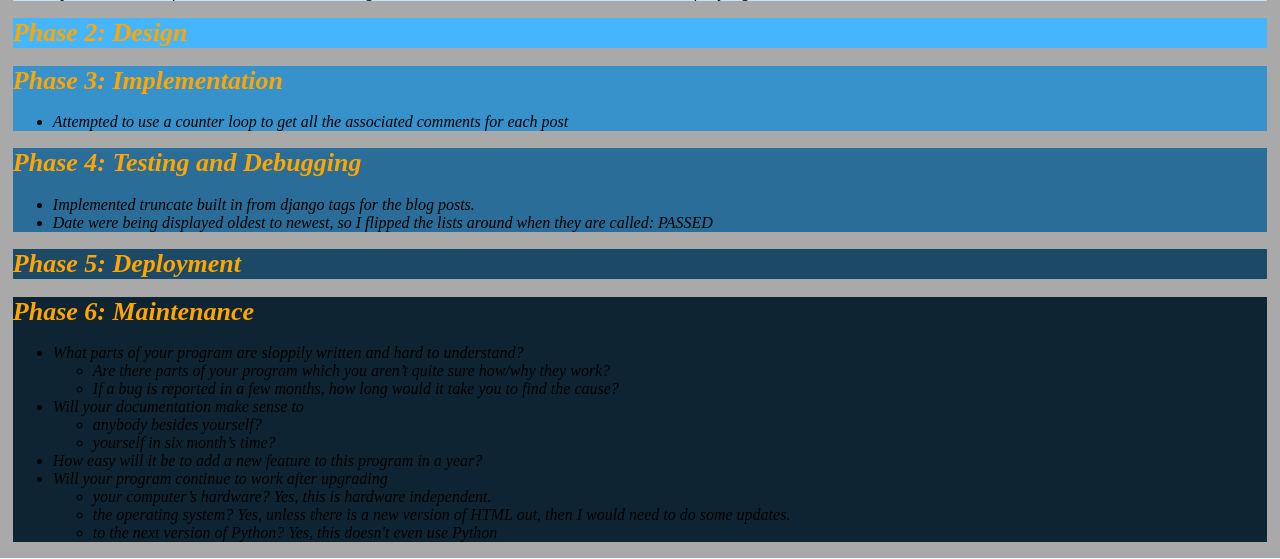
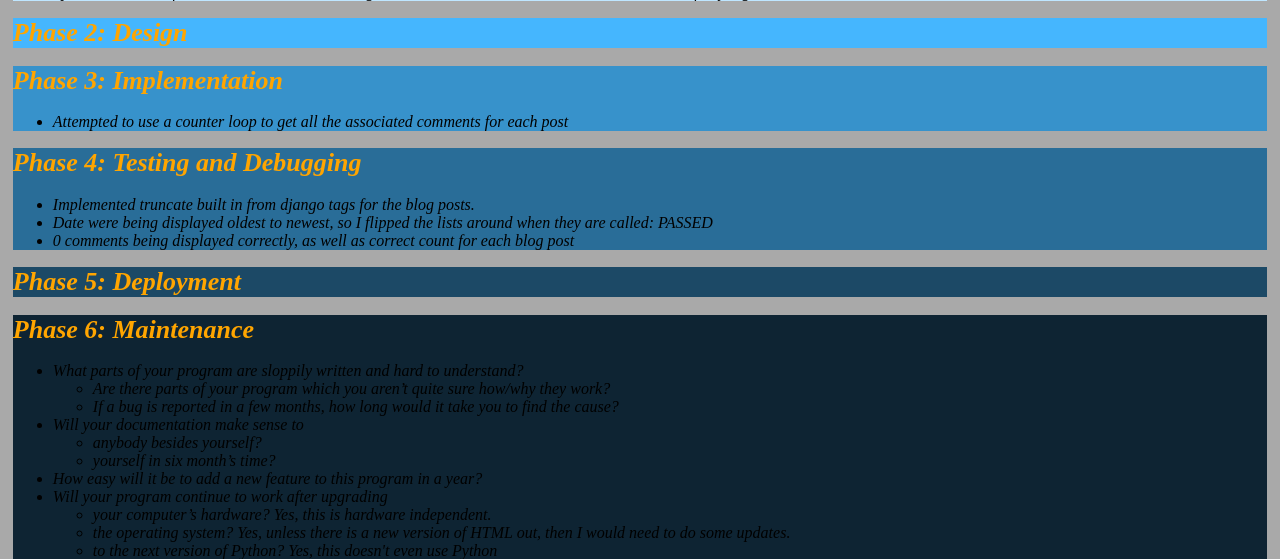
Before and after one commit to MaxEdwards20/djangoBlog, a Django app: page /plan in a window 1280 px wide. Shown: the part 603-1162 px from the top of the page. Run offline with Django 4.2, Linux system fonts and the light colour scheme.

```diff
--- a/blog/templates/blog/plan.html
+++ b/blog/templates/blog/plan.html
@@ -91,6 +91,7 @@
             <li>
                 Date were being displayed oldest to newest, so I flipped the lists around when they are called: PASSED
             </li>
+            <li> 0 comments being displayed correctly, as well as correct count for each blog post</li>
 
         </ul>
 
--- a/blog/urls.py
+++ b/blog/urls.py
@@ -11,5 +11,6 @@ urlpatterns = [
     path('techtips+css', views.techtipsCss, name='techtipsCss'),
     path('techtips-css', views.techtipsNoCss, name='techtipsNoCss'),
     path('plan', views.plan, name='plan'),
-    path('entry/<int:question_id>/', views.blogPost, name="blogPost")
+    path('entry/<int:blog_id>/', views.blogPost, name="blogPost"),
+    path('addComment/<int:blog_id>/', views.addComment, name="addComment"),
 ]
--- a/blog/views.py
+++ b/blog/views.py
@@ -4,12 +4,15 @@ from .models import Blog, Comment
 from django.urls import reverse
 from django.template import loader
 
+
 # Create your views here.
 def about(request):
     return render(request, 'blog/about.html')
 
+
 def techtipsCss(request):
     return render(request, 'blog/techtips+css.html')
+
 
 def techtipsNoCss(request):
     return render(request, 'blog/techtips-css.html')
@@ -19,20 +22,36 @@ def plan(request):
     return render(request, 'blog/plan.html')
 
 
-def home(request):
-    latestBlogPosts = reversed(Blog.objects.order_by('posted')[:3])
+def home(request):  # index
+    latestBlogPosts = (Blog.objects.order_by('posted'))
     context = {
-        'latestBlogPosts': latestBlogPosts
+        'latestBlogPosts': latestBlogPosts.reverse()[:3]
     }
     return render(request, 'blog/home.html', context)
 
-def archive(request):
-    allBlogPosts = reversed(Blog.objects.order_by('posted'))
+
+def archive(request):  # index
+    allBlogPosts = Blog.objects.order_by('posted')
     context = {
-        'latestBlogPosts': allBlogPosts
+        'latestBlogPosts': allBlogPosts.reverse()
     }
     return render(request, 'blog/home.html', context)
 
-def blogPost(request, blog_id):
-    blog_id = get_object_or_404(Blog, pk=blog_id)
-    return render(request, 'blog/archive.html', {'blog_id': blog_id})
+
+def blogPost(request, blog_id):  # detail
+    post = get_object_or_404(Blog, pk=blog_id)
+    return render(request, 'blog/blogPost.html', {'post': post})
+
+
+def addComment(request, blog_id):
+    post = get_object_or_404(Blog, pk=blog_id)
+    try:
+        selected_comment = post.comment_set.get(pk=request.POST['comment'])
+    except (KeyError, Comment.DoesNotExist):
+        return render(request, 'blog/blogPost.html', {
+            'post': post,
+            'error_message': "You didn't select a choice."
+        })
+    else:
+        selected_comment.save()
+        return HttpResponseRedirect(reverse('blog:home', args=(blog_id,)))
```
Also changed, not shown: blog/templates/blog/blogPost.html (+33 -8 lines), blog/templates/blog/home.html (+13 -13 lines).
